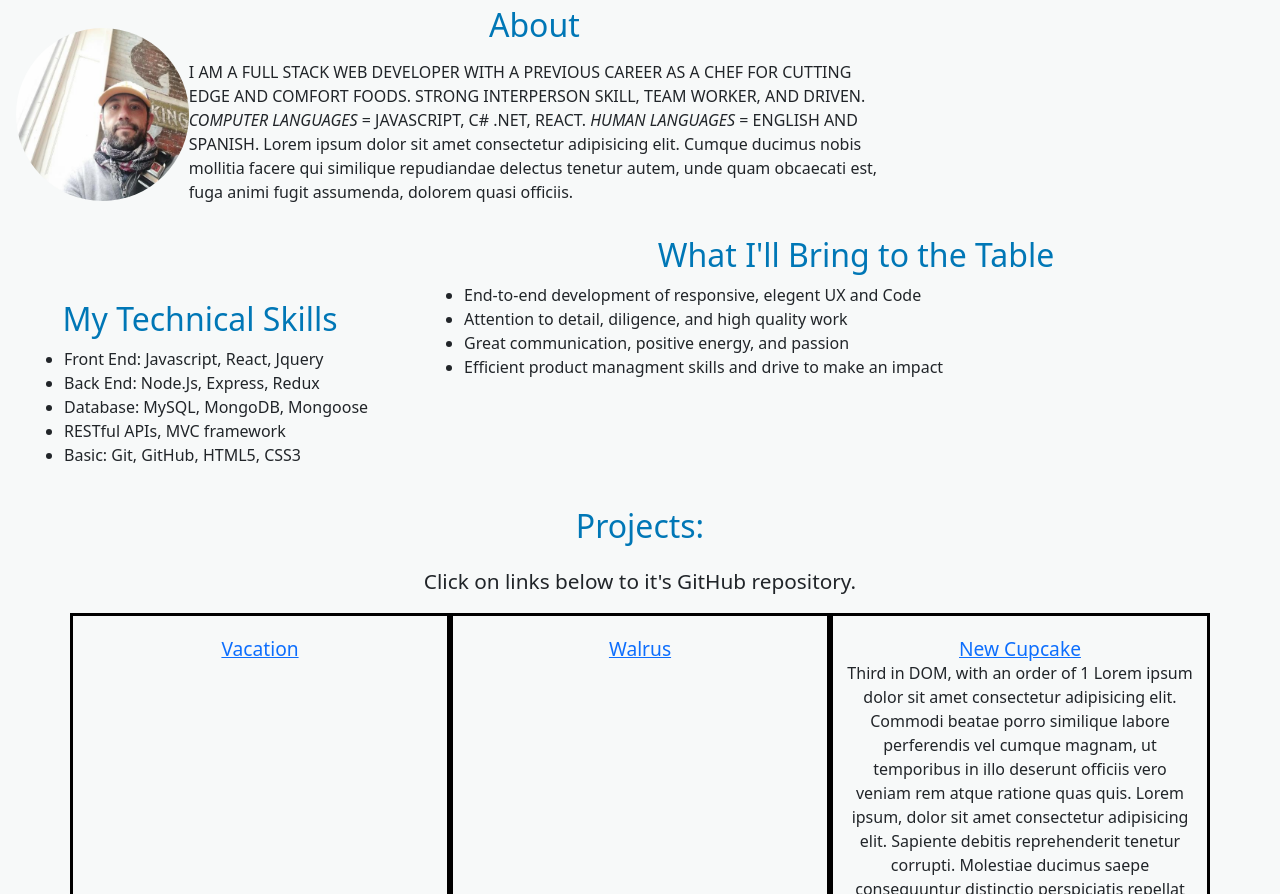
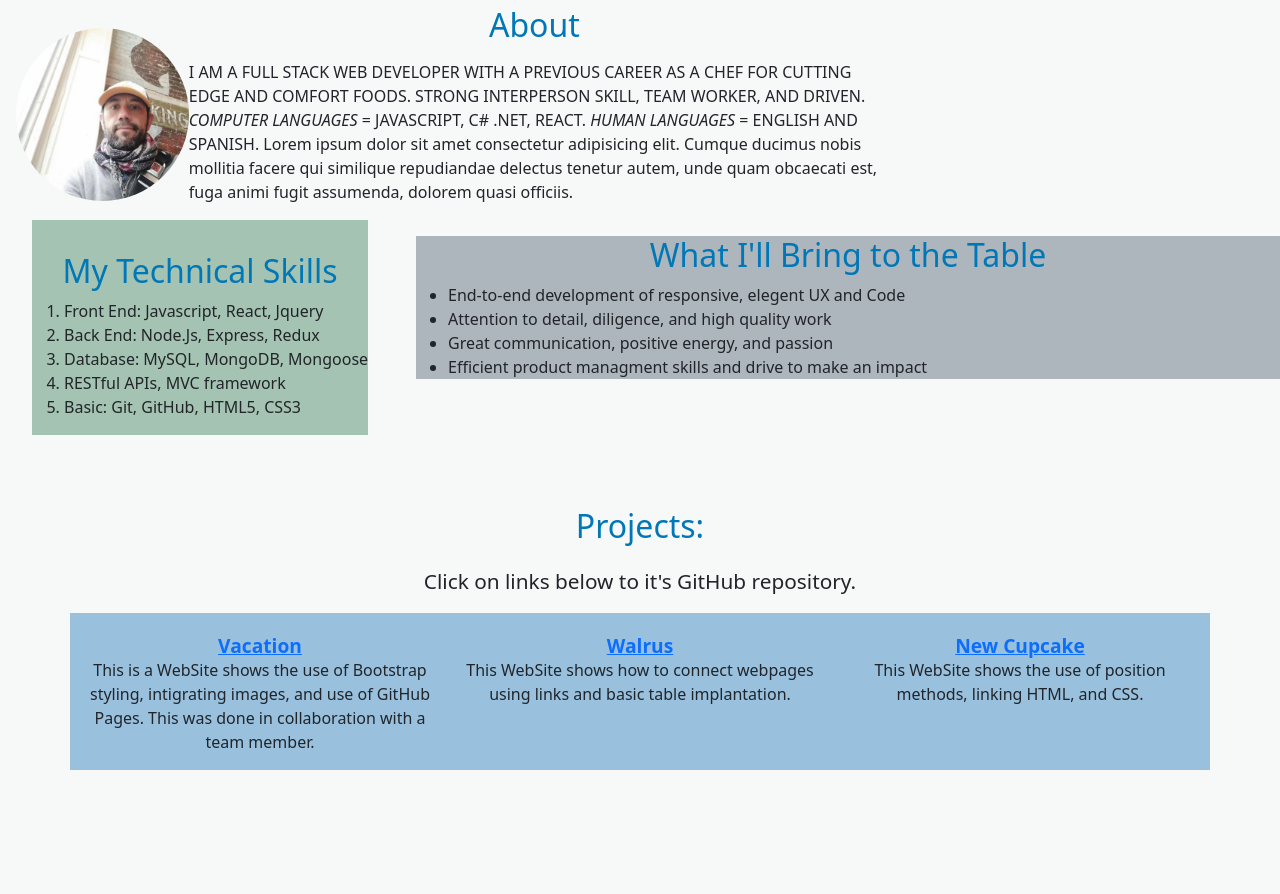
Before and after one commit to Mrgabes/Week-1, a plain HTML site: page index.html in a window 1280 px wide. Shown: the part 426-1320 px from the top of the page. Drawn offline with nearby package versions, Linux system fonts and the light colour scheme.

Commit message:
Adds background colors and descriptionfor projects.

```diff
--- a/CSS/style.css
+++ b/CSS/style.css
@@ -32,15 +32,17 @@
   }
   #tech {
     position:absolute;
-    padding-top: 3em;
     margin-left: 2em;
+    background-color: #a4c3b2;
+    justify-content:space-around;
 
   }
   #bringit {
     position:relative;
-   padding-left:27em;
    padding-bottom: em;
    margin-bottom: 8em;
+   background-color: #adb5bd;
+   margin-left: 26em;
   }
 
   .container, h2 {
@@ -49,7 +51,8 @@
   }
 
   .col {
-    border: solid black;
+    background-color: #99c1de;
+
 
   }
 
--- a/index.html
+++ b/index.html
@@ -24,6 +24,7 @@
     </div>
     </div>
   </div>
+
   <div id="info">
   <img id="my-pic" src="../images/me.jpeg"" alt="" srcset="">
   <h2>  <span style= "color: #0077b6;">About</span> </h2>
@@ -31,41 +32,45 @@
 </div>
 <div id="tech">
   <h2> <span style="color: #0077b6" >My Technical Skills</span> </h2>
-  <ul>
+<ol>
   <li>Front End: Javascript, React, Jquery</li>
   <li>Back End: Node.Js, Express, Redux</li>
   <li>Database: MySQL, MongoDB, Mongoose</li>
   <li>RESTful APIs, MVC framework</li>
   <li>Basic: Git, GitHub, HTML5, CSS3</li>
+</ol>
 </div>
 <div id="bringit">
   <h2> <span style="color:#0077b6"> What I'll Bring to the Table</span></h2>
-  <ul>
+<ul>
   <li>End-to-end development of responsive, elegent UX and Code</li>
   <li>Attention to detail, diligence, and high quality work</li>
   <li>Great communication, positive energy, and passion</li>
   <li>Efficient product managment skills and drive to make an impact</li>
+</ul>
 </div>
 <div class="container">
   <h2><span style="color:#0077b6">Projects:</h2>
     <p <span style="font-size: 1.3em;" >Click on links below to it's GitHub repository.</span></p>
   <div class="row">
     <div class="col">
-      <a class="p-title" href="https://github.com/Mrgabes/Vacation">Vacation</a>
-      <p>
+      <a class="p-title" href="https://github.com/Mrgabes/Vacation"> <strong>Vacation</strong></a>
+      <p>This is a WebSite shows the use of Bootstrap styling, intigrating images, and use of GitHub Pages. This was done in collaboration with a team member.
 
       </p>
     </div>
     <div class="col">
-      <a class="p-title" href="https://github.com/Mrgabes/Walrustheband">Walrus</a>
+      <a class="p-title" href="https://github.com/Mrgabes/Walrustheband"> <strong>Walrus</strong></a>
+      <p>This WebSite shows how to connect webpages using links and basic table implantation.</p>
 
     </div>
     <div class="col">
-     <a class="p-title" href="https://github.com/Mrgabes/NewCupcake">New Cupcake</a>
-     <p>Third in DOM, with an order of 1 Lorem ipsum dolor sit amet consectetur adipisicing elit. Commodi beatae porro similique labore perferendis vel cumque magnam, ut temporibus in illo deserunt officiis vero veniam rem atque ratione quas quis. Lorem ipsum, dolor sit amet consectetur adipisicing elit. Sapiente debitis reprehenderit tenetur corrupti. Molestiae ducimus saepe consequuntur distinctio perspiciatis repellat blanditiis optio debitis tenetur porro nulla, ratione ipsum qui dolorem? Lorem ipsum dolor sit, amet consectetur adipisicing elit. Repudiandae earum voluptate nulla consequuntur, illo ullam quasi doloribus. Eligendi, architecto. Illum minima laborum iusto officiis natus eligendi reprehenderit deleniti repellat tempore. Lorem ipsum dolor sit amet consectetur adipisicing elit. Non numquam distinctio nobis, aliquam pariatur architecto asperiores corrupti quae deleniti nostrum, enim error itaque, et vero necessitatibus nesciunt eius. Minus, nostrum.</p>
+     <a class="p-title" href="https://github.com/Mrgabes/NewCupcake"> <strong>New Cupcake</strong> </a>
+     <p>This WebSite shows the use of position methods, linking HTML, and CSS.</p>
     </div>
   </div>
-</div><br><br><br><br><br><br>
+</div>
+<br><br><br><br><br><br>
 <p>Lorem ipsum dolor sit, amet consectetur adipisicing elit. Dolores doloremque deserunt ducimus nobis pariatur animi sit perferendis nam, labore magnam non, repudiandae quia explicabo molestiae rem quisquam incidunt hic sapiente!
 Facilis, quas hic labore ducimus at sunt natus iste culpa commodi ea? Amet maiores, repellendus est mollitia perferendis assumenda magnam? Cum ad iure repellendus asperiores reprehenderit iusto assumenda doloremque pariatur.
 Voluptate architecto harum optio iste necessitatibus porro eius nihil delectus similique laudantium et sunt sequi, magnam assumenda dolorem quas nemo laboriosam ad nisi! Beatae aliquid voluptatibus at voluptatem rerum magni?
@@ -75,11 +80,8 @@ Nam perspiciatis neque quod error veniam facere iste ab suscipit quisquam placea
 Quibusdam, eaque. Distinctio, praesentium neque dolor enim molestias iste asperiores, placeat repudiandae, deserunt dolore id! Nihil, deserunt esse numquam aspernatur neque veniam nisi debitis voluptatibus natus fugiat autem corrupti. Pariatur!
 Dicta rem id, dignissimos debitis aspernatur aperiam vitae repellat quo expedita obcaecati dolor, eveniet consequatur quibusdam odio voluptatibus error est at quis illum illo. Praesentium ipsa odit corporis neque numquam?
 A beatae voluptates itaque ad eligendi temporibus tempora quis vero molestias iusto. Doloremque, excepturi earum? Omnis ullam sint recusandae quae, eveniet, necessitatibus quis repellat voluptate debitis, iure officiis cum quia?</p>
-  <a href="https://linkedin.com/your/profile/url" class="social-icon si-rounded si-small si-linkedin">
-  <i class="icon-linkedin"></i>
-</a>
 
-<body>
+<svg xmlns="http://www.w3.org/2000/svg" xmlns:xlink="http://www.w3.org/1999/xlink" width="1em" height="1em" style="-ms-transform: rotate(360deg); -webkit-transform: rotate(360deg); transform: rotate(360deg);" preserveAspectRatio="xMidYMid meet" viewBox="0 0 256 256"><path d="M218.123 218.127h-37.931v-59.403c0-14.165-.253-32.4-19.728-32.4c-19.756 0-22.779 15.434-22.779 31.369v60.43h-37.93V95.967h36.413v16.694h.51a39.907 39.907 0 0 1 35.928-19.733c38.445 0 45.533 25.288 45.533 58.186l-.016 67.013zM56.955 79.27c-12.157.002-22.014-9.852-22.016-22.009c-.002-12.157 9.851-22.014 22.008-22.016c12.157-.003 22.014 9.851 22.016 22.008A22.013 22.013 0 0 1 56.955 79.27m18.966 138.858H37.95V95.967h37.97v122.16zM237.033.018H18.89C8.58-.098.125 8.161-.001 18.471v219.053c.122 10.315 8.576 18.582 18.89 18.474h218.144c10.336.128 18.823-8.139 18.966-18.474V18.454c-.147-10.33-8.635-18.588-18.966-18.453" fill="#0A66C2"/</svg>
 
 </body>
 </html>
```
